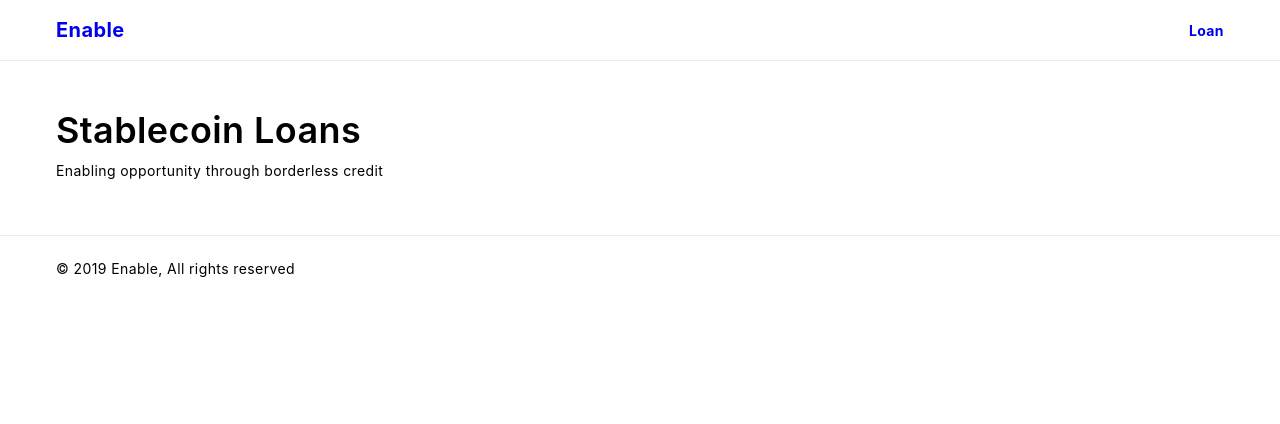
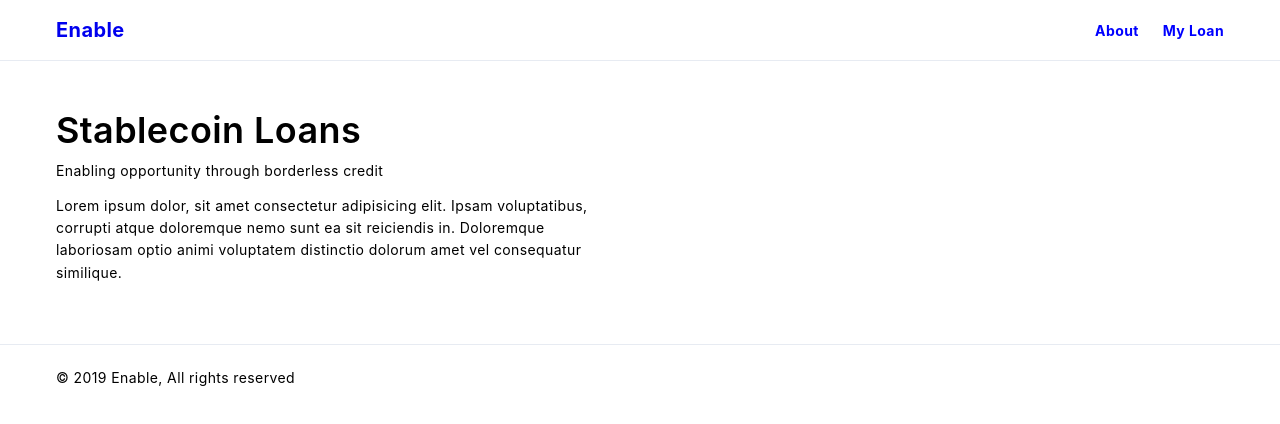
Before and after one commit to enabledao/enable-ui, a React (Create React App) app: page / in a window 1280 px wide. Shown: the top 424 px of the page. Built offline with nearby package versions, Linux system fonts and the light colour scheme; a web font is replaced by a local one.

Commit message:
create lib grid component
- added row component
- added col component
- available lg, md, sm, and xs

```diff
--- a/public/index.html
+++ b/public/index.html
@@ -19,7 +19,7 @@
       work correctly both with client-side routing and a non-root public URL.
       Learn how to configure a non-root public URL by running `npm run build`.
     -->
-    <title>Enable - Stablecoin Loans</title>
+    <title>Enable - Ines Fund</title>
   </head>
   <body>
     <noscript>You need to enable JavaScript to run this app.</noscript>
--- a/src/App.tsx
+++ b/src/App.tsx
@@ -3,7 +3,6 @@ import React from "react";
 import { BrowserRouter as Router, Route } from "react-router-dom";
 import { NormalizeStyle } from "./styles/bases";
 import Home from "./components/pages/home";
-import Loan from "./components/pages/loan";
 
 const App: React.FC = () => {
   return (
@@ -11,7 +10,6 @@ const App: React.FC = () => {
       <NormalizeStyle />
       <Router>
         <Route exact={true} path="/" component={Home} />
-        <Route exact={true} path="/loan/1" component={Loan} />
       </Router>
     </React.Fragment>
   );
--- /dev/null
+++ b/src/components/lib/grid/Styled.tsx
@@ -0,0 +1,89 @@
+// Style utils of grid, row and col
+import styled, { css } from "styled-components";
+import { MaxWidth } from "../../../styles/utils";
+import { RowProps, ColProps } from "./interface";
+
+const GridWrapper = styled.div<RowProps>`
+  display: flex;
+  justify-content: left;
+  flex-wrap: wrap;
+  margin-left: -16px;
+  margin-right: -16px;
+  ${props =>
+    props.align &&
+    css`
+      align-items: ${props.align};
+    `};
+
+  ${props =>
+    props.justify &&
+    css`
+      justify-content: ${props.justify};
+    `};
+
+  ${props =>
+    props.text &&
+    css`
+      text-align: ${props.text};
+    `};
+`;
+
+const ColWrapper = styled.div<ColProps>`
+  padding: 8px 16px;
+  ${props =>
+    props.lg &&
+    css`
+      display: inline-block;
+      flex-basis: unset;
+      width: ${props.lg ? `${(props.lg / 12) * 100}%` : null};
+      ${props.lg === "hidden" &&
+        css`
+          display: none;
+        `};
+    };
+  `};
+
+  ${props =>
+    props.md &&
+    css`
+      ${MaxWidth.md`
+        display: inline-block;
+        flex-basis: unset;
+        width: ${props.md ? `${(props.md / 12) * 100}%` : null};
+        ${props.md === "hidden" &&
+          css`
+            display: none;
+          `};
+      `};
+    `};
+
+  ${props =>
+    props.sm &&
+    css`
+      ${MaxWidth.sm`
+        display: inline-block;
+        flex-basis: unset;
+        width: ${props.sm ? `${(props.sm / 12) * 100}%` : null};
+        ${props.sm === "hidden" &&
+          css`
+            display: none;
+          `};
+      `};
+    `};
+
+  ${props =>
+    props.xs &&
+    css`
+      ${MaxWidth.xs`
+        display: inline-block;
+        flex-basis: unset;
+        width: ${props.xs ? `${(props.xs / 12) * 100}%` : null};
+        ${props.xs === "hidden" &&
+          css`
+            display: none;
+          `};
+      `};
+    `};
+`;
+
+export { GridWrapper, ColWrapper };
--- /dev/null
+++ b/src/components/lib/grid/index.tsx
@@ -0,0 +1,20 @@
+// Lib grid component
+import React from "react";
+import { RowProps, ColProps } from "./interface";
+import { GridWrapper, ColWrapper } from "./Styled";
+
+const Row: React.FC<RowProps> = ({ justify, align, text, children }) => {
+  return (
+    <GridWrapper justify={justify} align={align} text={text}>
+      {children}
+    </GridWrapper>
+  );
+};
+
+const Col: React.FC<ColProps> = ({ lg, md, sm, xs, children }) => (
+  <ColWrapper lg={lg} md={md} sm={sm} xs={xs}>
+    {children}
+  </ColWrapper>
+);
+
+export { Row, Col };
--- /dev/null
+++ b/src/components/lib/grid/interface.tsx
@@ -0,0 +1,13 @@
+// interface of grid for row and col utils
+export interface RowProps {
+  justify?: string;
+  align?: string;
+  text?: string;
+}
+
+export interface ColProps {
+  lg?: any;
+  md?: any;
+  sm?: any;
+  xs?: any;
+}
--- a/src/components/pages/home/index.tsx
+++ b/src/components/pages/home/index.tsx
@@ -3,6 +3,7 @@ import React from "react";
 import { Container } from "../../../styles/bases";
 import { withNavbarAndFooter } from "../../hoc";
 import { Padding } from "../../../styles/utils";
+import { Row, Col } from "../../lib/grid";
 
 const Home: React.FC = () => {
   return (
@@ -10,6 +11,16 @@ const Home: React.FC = () => {
       <Padding vertical={48}>
         <h1>Stablecoin Loans</h1>
         <p>Enabling opportunity through borderless credit</p>
+        <Row>
+          <Col lg={6}>
+            <p>
+              Lorem ipsum dolor, sit amet consectetur adipisicing elit. Ipsam
+              voluptatibus, corrupti atque doloremque nemo sunt ea sit
+              reiciendis in. Doloremque laboriosam optio animi voluptatem
+              distinctio dolorum amet vel consequatur similique.
+            </p>
+          </Col>
+        </Row>
       </Padding>
     </Container>
   );
--- a/src/components/pages/loan/index.tsx
+++ /dev/null
@@ -1,23 +0,0 @@
-// Pages home component
-import React from "react";
-import { Container } from "../../../styles/bases";
-import { withNavbarAndFooter } from "../../hoc";
-import { Padding } from "../../../styles/utils";
-
-const Loan: React.FC = () => {
-  return (
-    <Container>
-      <Padding vertical={48}>
-        <h1>Ines Loans</h1>
-        <p>
-          Lorem ipsum dolor sit amet consectetur adipisicing elit. Itaque modi
-          ullam nam odit iusto maxime temporibus commodi natus consequuntur
-          necessitatibus architecto ratione, sapiente accusantium quaerat
-          repellat incidunt fugiat rem! Culpa?
-        </p>
-      </Padding>
-    </Container>
-  );
-};
-
-export default withNavbarAndFooter(Loan);
--- a/src/components/shared/navbar/index.tsx
+++ b/src/components/shared/navbar/index.tsx
@@ -25,8 +25,13 @@ const Navbar: React.FC = () => {
           </NavbarBrand>
           <NavbarMenu>
             <NavbarItems>
-              <NavLink to="/loan/1" activeStyle={NavbarItemActive}>
-                Loan
+              <NavLink to="/" activeStyle={NavbarItemActive}>
+                About
+              </NavLink>
+            </NavbarItems>
+            <NavbarItems>
+              <NavLink to="/" activeStyle={NavbarItemActive}>
+                My Loan
               </NavLink>
             </NavbarItems>
           </NavbarMenu>
--- a/src/styles/utils/space/Styled.tsx
+++ b/src/styles/utils/space/Styled.tsx
@@ -1,7 +1,7 @@
+// Style utils of margin
 import styled, { css } from "styled-components";
 import { SizeProps } from "./interface";
 
-// Style utils of margin
 const MarginWrapper = styled.div<SizeProps>`
   ${props =>
     props.all &&
--- a/src/styles/utils/space/index.tsx
+++ b/src/styles/utils/space/index.tsx
@@ -1,8 +1,8 @@
+// Margin utils
 import React from "react";
 import { SizeProps } from "./interface";
 import { MarginWrapper, PaddingWrapper } from "./Styled";
 
-// Margin utils
 const Margin: React.FC<SizeProps> = ({
   all,
   top,
```
